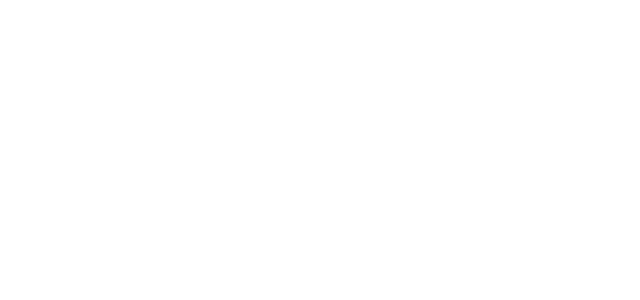
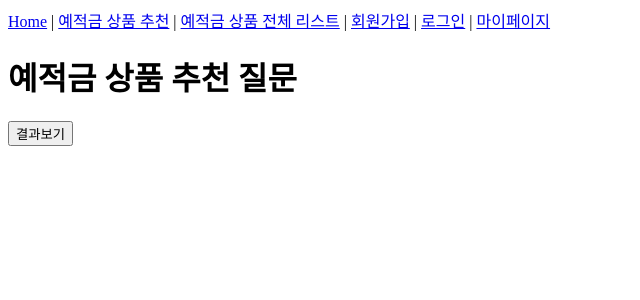
Before and after one commit to hyunheeya/final_pjt, a Vue app in the folder front/: page /productsrecommendquiz in a window 1280 px wide. Before the commit this address had no page. Shown: the top 300 px of the page, without its empty margins (0-640 px from the left). Built offline with nearby package versions, Linux system fonts and the light colour scheme.

Commit message:
1-3순위_components_완료

```diff
--- a/front/src/App.vue
+++ b/front/src/App.vue
@@ -1,11 +1,11 @@
 <template>
   <div>
-
+    <NavBar />
   </div>
 </template>
 
 <script setup>
-
+  import NavBar from '@/components/NavBar.vue';
 </script>
 
 <style scoped>
--- /dev/null
+++ b/front/src/components/NavBar.vue
@@ -0,0 +1,22 @@
+<template>
+  <header>
+    <nav>
+    <RouterLink :to="{name:'home'}">Home</RouterLink> |
+    <RouterLink :to="{name:'productsRecommend'}">예적금 상품 추천</RouterLink> |
+    <RouterLink :to="{name:'productslist'}">예적금 상품 전체 리스트</RouterLink> |
+    <RouterLink :to="{name:'signup'}">회원가입</RouterLink> |
+    <RouterLink :to="{name:'login'}">로그인</RouterLink> |
+    <RouterLink :to="{name:'profile'}">마이페이지</RouterLink>
+    </nav>
+  </header>
+
+  <RouterView />
+</template>
+
+<script setup>
+
+</script>
+
+<style scoped>
+
+</style>
--- a/front/src/router/index.js
+++ b/front/src/router/index.js
@@ -1,13 +1,57 @@
 import { createRouter, createWebHistory } from 'vue-router'
+import HomeView from '@/views/HomeView.vue'
+import ProductsRecommendView from '@/views/ProductsRecommendView.vue'
+import ProductsRecommendQuizView from '@/views/ProductsRecommendQuizView.vue'
+import ProductsRecommendResultView from '@/views/ProductsRecommendResultView.vue'
+import ProductsListView from '@/views/ProductsListView.vue'
+import SignUpView from '@/views/SignUpView.vue'
+import LoginView from '@/views/LoginView.vue'
+import ProfileView from '@/views/ProfileView.vue'
+
 
 const router = createRouter({
   history: createWebHistory(import.meta.env.BASE_URL),
   routes: [
-    // {
-    //   path: '/',
-    //   name: 'home',
-    //   component: HomeView,
-    // },
+    {
+      path: '/',
+      name: 'home',
+      component: HomeView,
+    },
+    {
+      path: '/productsRecommend',
+      name: 'productsRecommend',
+      component: ProductsRecommendView,
+    },
+    {
+      path: '/productsrecommendquiz',
+      name: 'productsrecommendquiz',
+      component: ProductsRecommendQuizView,
+    },
+    {
+      path: '/productsrecommendresult',
+      name: 'productsrecommendresult',
+      component: ProductsRecommendResultView,
+    },
+    {
+      path: '/productslist',
+      name: 'productslist',
+      component: ProductsListView,
+    },
+    {
+      path: '/signup',
+      name: 'signup',
+      component: SignUpView,
+    },
+    {
+      path: '/login',
+      name: 'login',
+      component: LoginView,
+    },
+    {
+      path: '/profile',
+      name: 'profile',
+      component: ProfileView,
+    },
   ],
 })
 
--- a/front/src/views/HomeView.vue
+++ b/front/src/views/HomeView.vue
@@ -1,7 +1,13 @@
+<template>
+  <div>
+    <h1>메인 페이지</h1>
+  </div>
+</template>
+
 <script setup>
+
 </script>
 
-<template>
-  <main>
-  </main>
-</template>
+<style scoped>
+
+</style>
--- /dev/null
+++ b/front/src/views/LoginView.vue
@@ -0,0 +1,13 @@
+<template>
+  <div>
+    <h1>로그인</h1>
+  </div>
+</template>
+
+<script setup>
+
+</script>
+
+<style scoped>
+
+</style>
--- /dev/null
+++ b/front/src/views/ProductsListView.vue
@@ -0,0 +1,13 @@
+<template>
+  <div>
+    <h1>예적금 전체 상품 리스트</h1>
+  </div>
+</template>
+
+<script setup>
+
+</script>
+
+<style lang="scss" scoped>
+
+</style>
--- /dev/null
+++ b/front/src/views/ProductsRecommendQuizView.vue
@@ -0,0 +1,16 @@
+<template>
+  <div>
+    <h1>예적금 상품 추천 질문</h1>
+    <RouterLink :to="{name:'productsrecommendresult'}">
+      <button>결과보기</button>
+    </RouterLink>
+  </div>
+</template>
+
+<script setup>
+
+</script>
+
+<style lang="scss" scoped>
+
+</style>
--- /dev/null
+++ b/front/src/views/ProductsRecommendResultView.vue
@@ -0,0 +1,13 @@
+<template>
+  <div>
+    <h1>예적금 추천 결과 화면</h1>
+  </div>
+</template>
+
+<script setup>
+
+</script>
+
+<style lang="scss" scoped>
+
+</style>
--- /dev/null
+++ b/front/src/views/ProductsRecommendView.vue
@@ -0,0 +1,16 @@
+<template>
+  <div>
+    <h1>예적금 상품 추천 </h1>
+    <RouterLink :to="{name:'productsrecommendquiz'}">
+      <button>시작하기</button>
+    </RouterLink>
+  </div>
+</template>
+
+<script setup>
+
+</script>
+
+<style scoped>
+
+</style>
--- /dev/null
+++ b/front/src/views/ProfileView.vue
@@ -0,0 +1,13 @@
+<template>
+  <div>
+    <h1>예적금 전체 리스트</h1>
+  </div>
+</template>
+
+<script setup>
+
+</script>
+
+<style lang="scss" scoped>
+
+</style>
--- /dev/null
+++ b/front/src/views/SignUpView.vue
@@ -0,0 +1,13 @@
+<template>
+  <div>
+    <h1>회원가입</h1>
+  </div>
+</template>
+
+<script setup>
+
+</script>
+
+<style scoped>
+
+</style>
```
Also changed, not shown: 1 other file (tests, documents, lock files or other folders).
